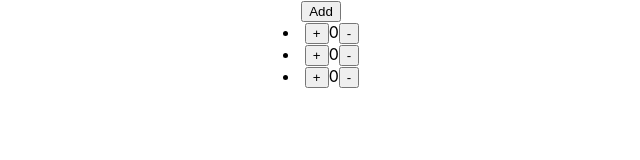
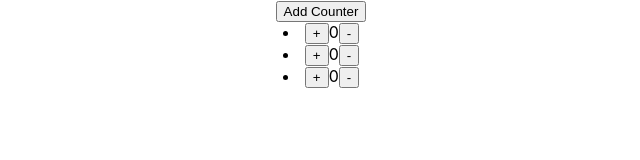
Before and after one commit to Nosov-Pavel/counter-del-me15.09, a React (Create React App) app: page / in a window 1280 px wide. Shown: the top 160 px of the page, without its empty margins (319-959 px from the left). Built offline with nearby package versions, Linux system fonts and the light colour scheme.

Commit message:
cuntrAddCoun

```diff
--- a/src/App.js
+++ b/src/App.js
@@ -14,7 +14,7 @@ function App(){
 
     return(
       <div className="App">
-          <button onClick={addCounter}>Add</button>
+          <button onClick={addCounter}> Add Counter </button>
           {counters.map(el => <li>
               <button>+</button>
               {el}
```
